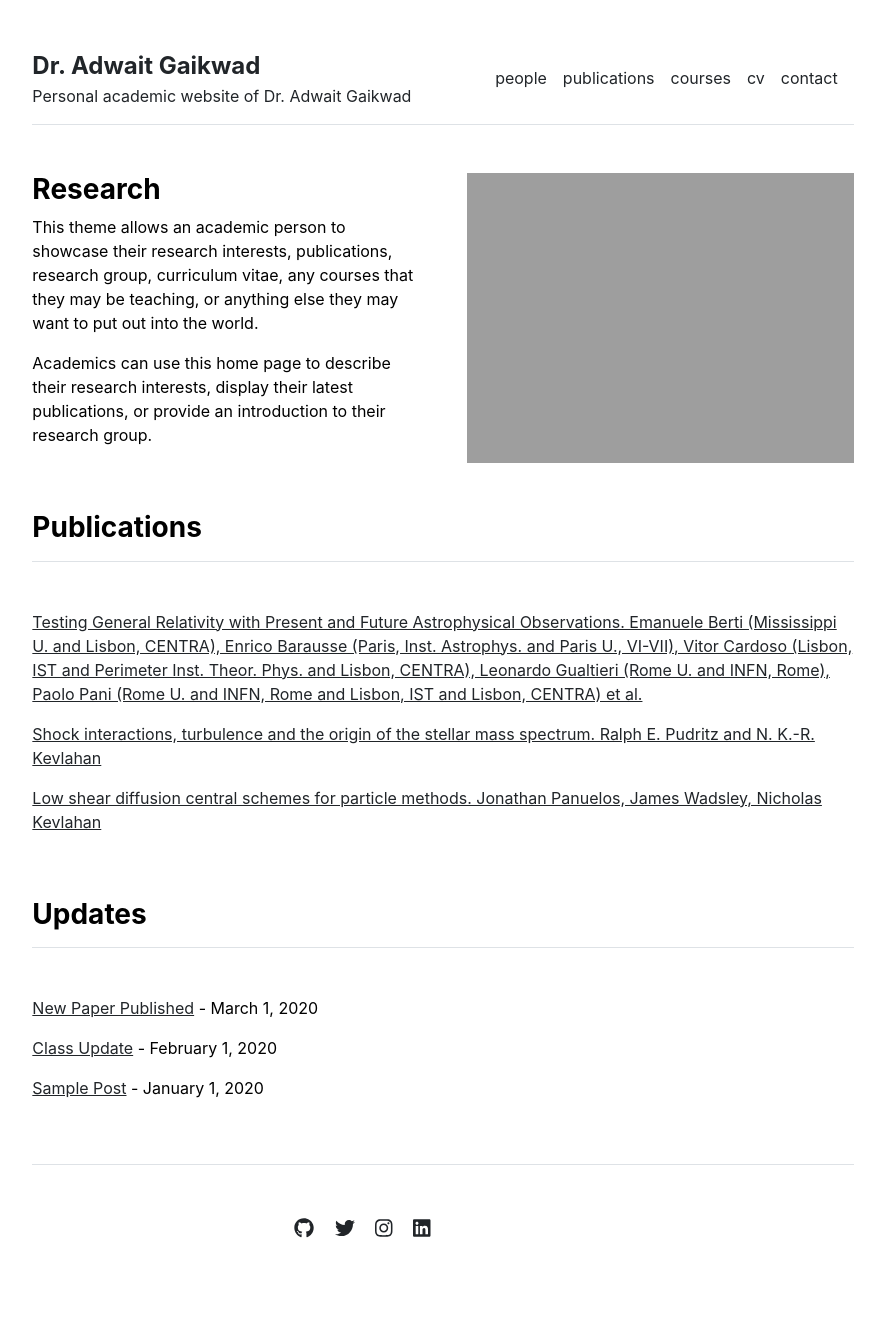
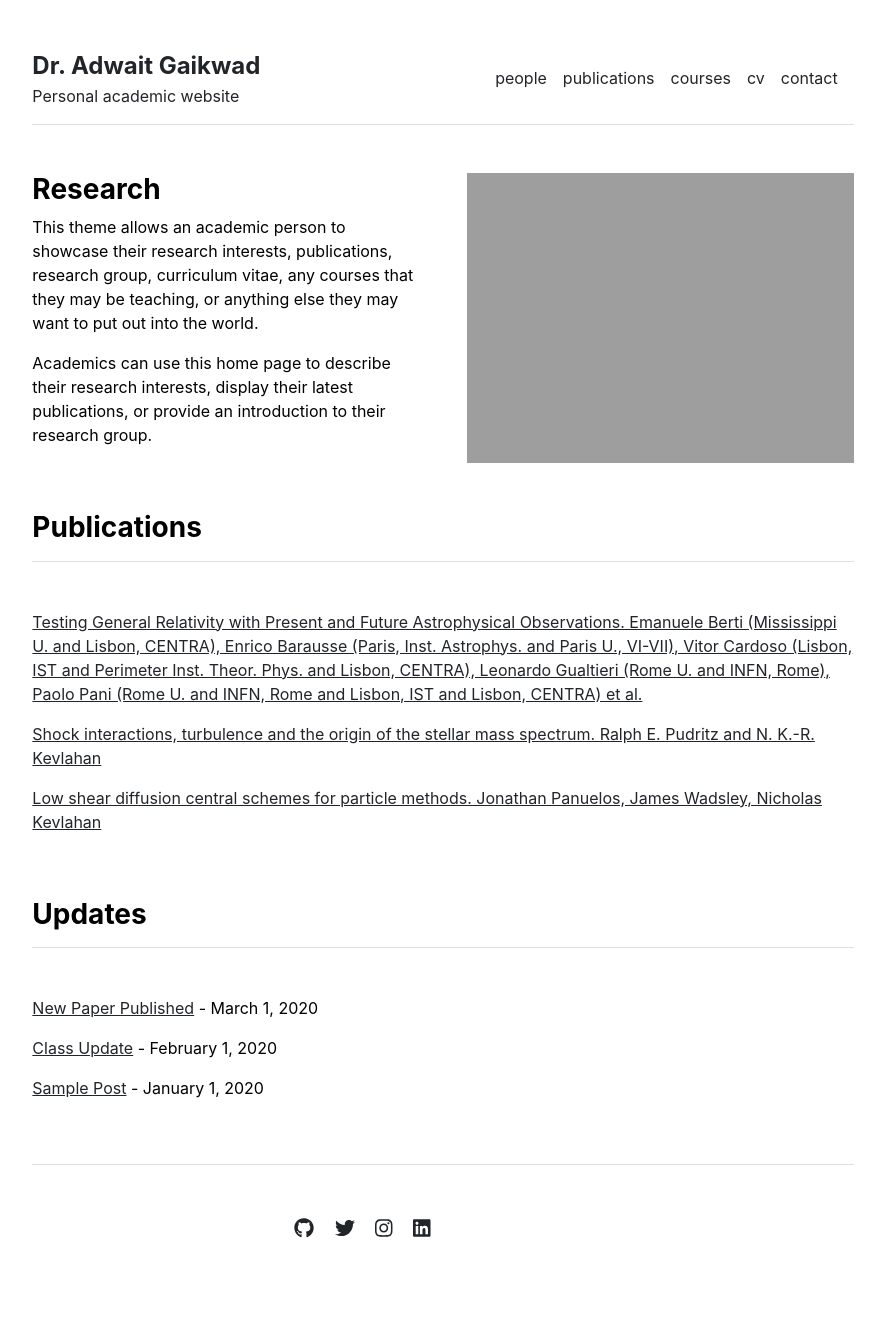
Before and after one commit to AdwaitGa/AdwaitGa.github.io, a Jekyll site: the page built from index.md, in a window 1280 px wide. Shown: the whole page, without its empty margins (197-1082 px from the left). Built offline with Jekyll 4.4.1, drawn with Linux system fonts in a browser that asks for light colours.

Commit message:
Update _config.yml

```diff
--- a/_config.yml
+++ b/_config.yml
@@ -1,4 +1,4 @@
 url: "https://AdwaitGa.github.io"  # Your full GitHub Pages URL
 baseurl: ""  # Leave BLANK (empty) for user/organization sites
 title: "Dr. Adwait Gaikwad"  # Your academic title and name
-description: "Personal academic website of Dr. Adwait Gaikwad"  # Brief site description
+description: "Personal academic website"  # Brief site description
```
